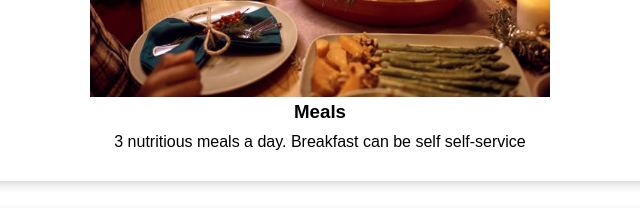
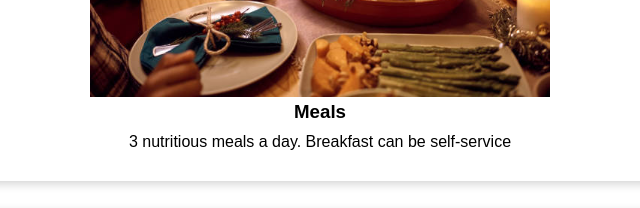
Before and after one commit to yuka2000/apply-host-family, a plain HTML site: page index.html in a window 1280 px wide. Shown: the part 2140-2348 px from the top of the page, 320-960 px from the left. Drawn offline with Linux system fonts and the light colour scheme.

Commit message:
Update index.html

```diff
--- a/index.html
+++ b/index.html
@@ -381,7 +381,7 @@
         <img src="image/meals.jpg" alt="Alps" style="width:100%">
         <div class="card-container">
           <h3>Meals</h3>
-          <p>3 nutritious meals a day. Breakfast can be self self-service</p>
+          <p>3 nutritious meals a day. Breakfast can be self-service</p>
         </div>
       </div>
       </div>
```
